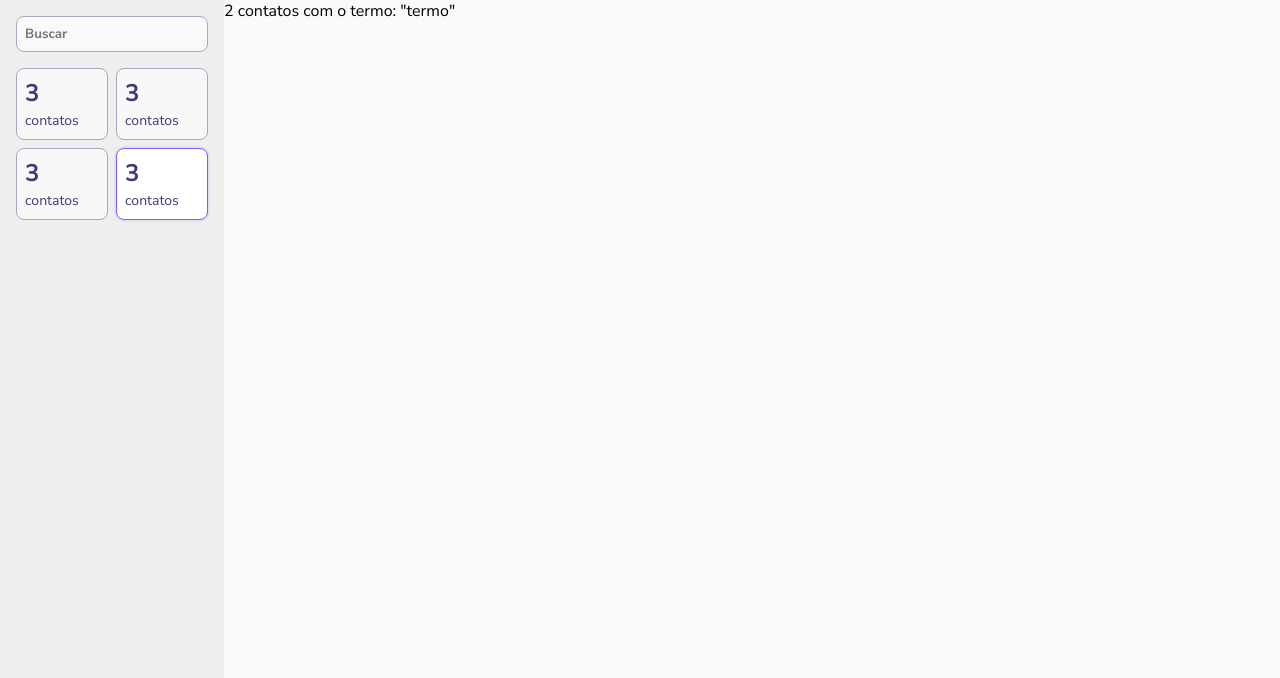
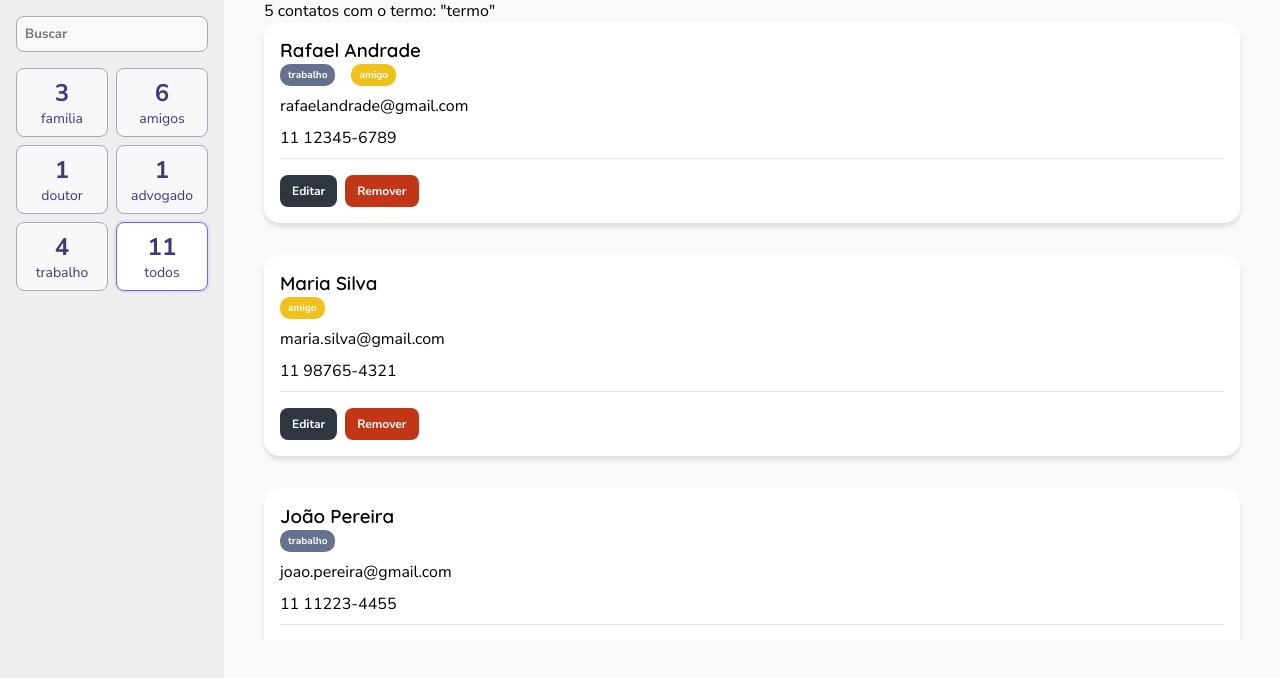
Before and after one commit to RafaelAntonny/react_ts_contact_list, a React (Create React App) app: page / in a window 1280 px wide. Shown: the top 678 px of the page. Built offline with nearby package versions, Linux system fonts and the light colour scheme.

Commit message:
Finalizando o visual do site

```diff
--- /dev/null
+++ b/src/components/contact/index.tsx
@@ -0,0 +1,47 @@
+import { useState } from 'react';
+import * as S from './style';
+
+type Tag = {
+  label: string;
+  color?: string;
+};
+
+type Props = {
+  name: string;
+  tags: Tag[];
+  email: string;
+  phoneNumber: string;
+};
+
+const Contact = ({ name, tags = [], email, phoneNumber }: Props) => {
+  const [isEditing, setIsEditing] = useState(false);
+  return (
+    <S.Card>
+      <S.Name>{name}</S.Name>
+      {tags.map((tag, idx) => (
+        <S.Tag key={idx} label={tag.label} color={tag.color}>
+          {tag.label}
+        </S.Tag>
+      ))}
+      <S.Info>{email}</S.Info>
+      <S.Info>{phoneNumber}</S.Info>
+      <S.ActionBar>
+        {isEditing ? (
+          <>
+            <S.Button variant="success">Salvar</S.Button>
+            <S.Button variant="failure" onClick={() => setIsEditing(false)}>
+              Cancelar
+            </S.Button>
+          </>
+        ) : (
+          <>
+            <S.Button onClick={() => setIsEditing(true)}>Editar</S.Button>
+            <S.Button variant="failure">Remover</S.Button>
+          </>
+        )}
+      </S.ActionBar>
+    </S.Card>
+  );
+};
+
+export default Contact;
--- /dev/null
+++ b/src/components/contact/style.ts
@@ -0,0 +1,67 @@
+import styled from 'styled-components';
+import theme from '../../styles/theme';
+
+const getTagColor = (label: string, tagColor?: string) => {
+  if (tagColor) return tagColor;
+
+  const lowerLabel = label.toLowerCase();
+  if (lowerLabel === 'amigo') return theme.friend;
+  if (lowerLabel === 'familia') return theme.success;
+
+  return theme.work;
+};
+
+export const Card = styled.div`
+  background-color: ${theme.brighterBG};
+  box-shadow: 0px 4px 4px rgba(0, 0, 0, 0.1);
+  padding: 1rem;
+  border-radius: 16px;
+  margin-bottom: 2rem;
+`;
+
+export const Name = styled.h3`
+  font-family: 'Quicksand', sans-serif;
+  font-weight: bold;
+`;
+
+export const Tag = styled.span<{ label: string; color?: string }>`
+  padding: 0.25rem 0.5rem;
+  color: #fff;
+  font-weight: bold;
+  font-size: 0.625rem;
+  background-color: ${({ label, color }) => getTagColor(label, color)};
+  border-radius: 10px;
+  margin-right: 1rem;
+  display: inline-block;
+`;
+
+export const Info = styled.p`
+  font-size: 1rem;
+  line-height: 1.5rem;
+  margin: 0.5rem 0;
+`;
+
+export const ActionBar = styled.div`
+  border-top: 1px solid rgba(0, 0, 0, 0.1);
+  padding-top: 1rem;
+`;
+
+export const Button = styled.button<{
+  variant?: 'default' | 'success' | 'failure';
+}>`
+  font-weight: bold;
+  font-size: 0.75rem;
+  color: #fff;
+  padding: 0.5rem 0.75rem;
+  border: none;
+  cursor: pointer;
+  border-radius: 8px;
+  margin-right: 0.5rem;
+
+  background-color: ${({ variant = 'default' }) =>
+    variant === 'default' ? theme.buttonDefault : theme[variant]};
+
+  &:hover {
+    opacity: 0.9;
+  }
+`;
--- a/src/components/filterCard/index.tsx
+++ b/src/components/filterCard/index.tsx
@@ -2,12 +2,14 @@ import * as S from './style';
 
 export type Props = {
   active?: boolean;
+  counter: number;
+  caption: string;
 };
 
-const FilterCard = (props: Props) => (
-  <S.Card active={props.active}>
-    <S.Counter>3</S.Counter>
-    <S.Label>contatos</S.Label>
+const FilterCard = ({ active, counter, caption }: Props) => (
+  <S.Card active={active}>
+    <S.Counter>{counter}</S.Counter>
+    <S.Label>{caption}</S.Label>
   </S.Card>
 );
 
--- a/src/components/filterCard/style.ts
+++ b/src/components/filterCard/style.ts
@@ -1,12 +1,16 @@
 import styled from 'styled-components';
 
 import { Props } from '.';
+import theme from '../../styles/theme';
 
-export const Card = styled.div<Props>`
+type CoreProps = Omit<Props, 'counter' | 'caption'>;
+
+export const Card = styled.button<CoreProps>`
   padding: 0.5rem;
-  border: 1px solid ${(props) => (props.active ? '#6c63ff' : '#aba6c1')};
-  color: #43387b;
-  background-color: ${(props) => (props.active ? '#fff' : '#f8f8f8')};
+  border: 1px solid ${(props) => (props.active ? theme.active : theme.border)};
+  color: ${theme.secondaryText};
+  background-color: ${(props) =>
+    props.active ? theme.brighterBG : theme.cardBG};
   border-radius: 8px;
   transition: all 0.2s ease-in-out;
   cursor: pointer;
@@ -15,7 +19,7 @@ export const Card = styled.div<Props>`
     props.active ? '0 0 0 2px rgba(108, 99, 255, 0.1)' : 'none'};
 
   &:hover {
-    border-color: #6c63ff;
+    border-color: ${theme.active};
   }
 `;
 
--- a/src/containers/contactList/index.tsx
+++ b/src/containers/contactList/index.tsx
@@ -1,7 +1,50 @@
+import Contact from '../../components/contact';
+import { Container } from './style';
+
+const contacts = [
+  {
+    name: 'Rafael Andrade',
+    tags: [{ label: 'trabalho' }, { label: 'amigo' }],
+    email: 'rafaelandrade@gmail.com',
+    phoneNumber: '11 12345-6789'
+  },
+  {
+    name: 'Maria Silva',
+    tags: [{ label: 'amigo' }],
+    email: 'maria.silva@gmail.com',
+    phoneNumber: '11 98765-4321'
+  },
+  {
+    name: 'João Pereira',
+    tags: [{ label: 'trabalho' }],
+    email: 'joao.pereira@gmail.com',
+    phoneNumber: '11 11223-4455'
+  },
+  {
+    name: 'Ana Costa',
+    tags: [{ label: 'familia' }],
+    email: 'ana.costa@gmail.com',
+    phoneNumber: '11 99887-6655'
+  },
+  {
+    name: 'Lucas Mendes',
+    tags: [{ label: 'amigo' }, { label: 'trabalho' }],
+    email: 'lucas.mendes@gmail.com',
+    phoneNumber: '11 55667-8899'
+  }
+];
+
 const ContactList = () => (
-  <main>
-    <p>2 contatos com o termo: &quot;termo&quot;</p>
-  </main>
+  <Container>
+    <p>{contacts.length} contatos com o termo: &quot;termo&quot;</p>
+    <ul>
+      {contacts.map((contact) => (
+        <li key={contact.name}>
+          <Contact {...contact} />
+        </li>
+      ))}
+    </ul>
+  </Container>
 );
 
 export default ContactList;
--- /dev/null
+++ b/src/containers/contactList/style.ts
@@ -0,0 +1,7 @@
+import styled from 'styled-components';
+
+export const Container = styled.main`
+  padding: 0 2.5rem;
+  height: 80vh;
+  overflow-y: scroll;
+`;
--- a/src/containers/sideBar/index.tsx
+++ b/src/containers/sideBar/index.tsx
@@ -6,10 +6,12 @@ const SideBar = () => (
     <div>
       <S.SearchBar type="text" placeholder="Buscar" />
       <S.Filters>
-        <FilterCard />
-        <FilterCard />
-        <FilterCard />
-        <FilterCard active />
+        <FilterCard caption="familia" counter={3} />
+        <FilterCard caption="amigos" counter={6} />
+        <FilterCard caption="doutor" counter={1} />
+        <FilterCard caption="advogado" counter={1} />
+        <FilterCard caption="trabalho" counter={4} />
+        <FilterCard active caption="todos" counter={11} />
       </S.Filters>
     </div>
   </S.Aside>
--- a/src/containers/sideBar/style.ts
+++ b/src/containers/sideBar/style.ts
@@ -1,8 +1,9 @@
 import styled from 'styled-components';
+import theme from '../../styles/theme';
 
 export const Aside = styled.aside`
   padding: 1rem;
-  background-color: #eee;
+  background-color: ${theme.darkerBG};
   height: 100vh;
 `;
 
@@ -15,17 +16,17 @@ export const Filters = styled.div`
 
 export const SearchBar = styled.input`
   padding: 0.5rem;
-  background-color: #f9f9f9;
+  background-color: ${theme.background};
   border-radius: 8px;
   font-weight: bold;
-  border: 1px solid #aba6c1;
+  border: 1px solid ${theme.border};
   width: 100%;
   outline: none;
 
   transition: all 0.2s ease-in-out;
 
   &:focus {
-    border-color: #6c63ff;
+    border-color: ${theme.active};
     box-shadow: 0 0 0 2px rgba(108, 99, 255, 0.1);
   }
 `;
--- a/src/styles/index.ts
+++ b/src/styles/index.ts
@@ -7,6 +7,7 @@ const GlobalStyle = createGlobalStyle`
     padding: 0;
     box-sizing: border-box;
     font-family: "Nunito Sans", sans-serif;
+    list-style: none;
   }
 
   body {
--- /dev/null
+++ b/src/styles/theme.ts
@@ -0,0 +1,14 @@
+export default {
+  border: '#aba6c1',
+  secondaryText: '#43387b',
+  active: '#6c63ff',
+  work: '#64728f',
+  friend: '#f0c11a',
+  success: '#44bd32',
+  failure: '#c23616',
+  buttonDefault: '#2f3640',
+  background: '#f9f9f9',
+  cardBG: '#f8f8f8',
+  darkerBG: '#eee',
+  brighterBG: '#fff'
+};
```
